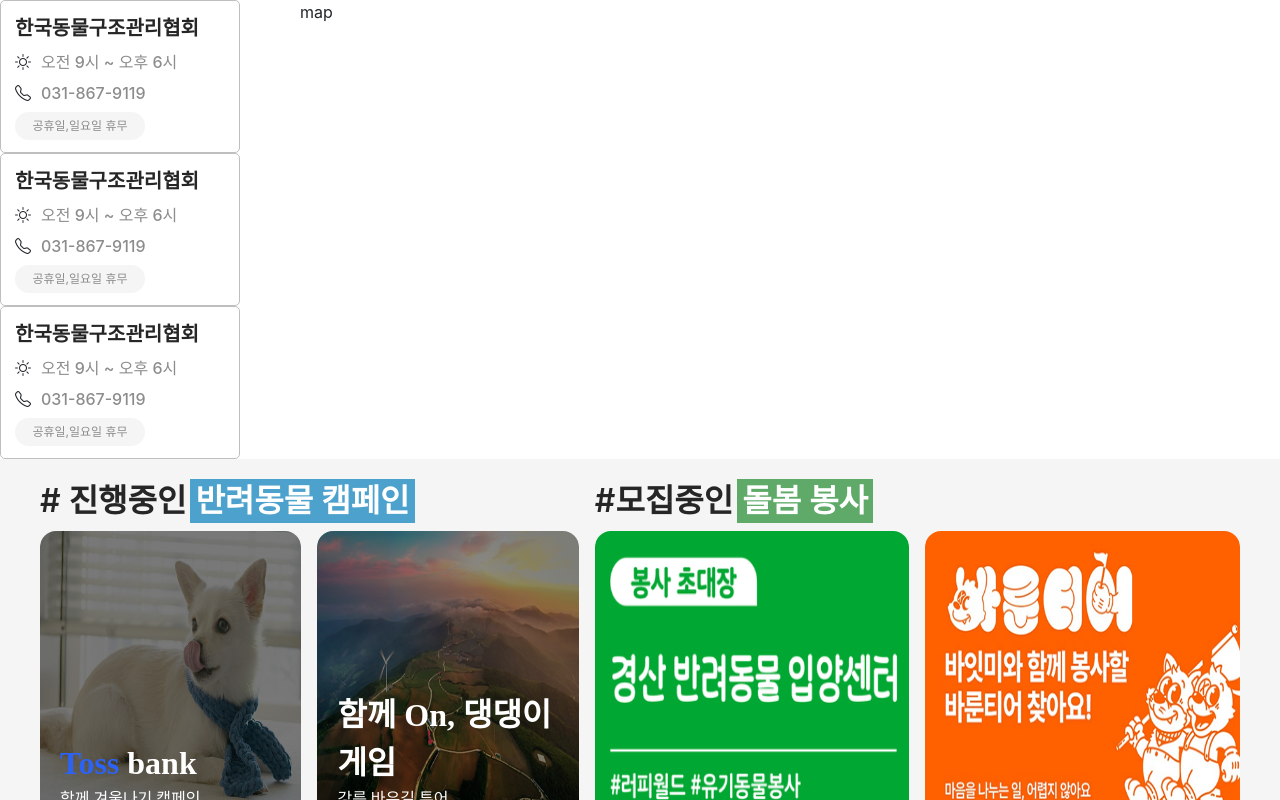
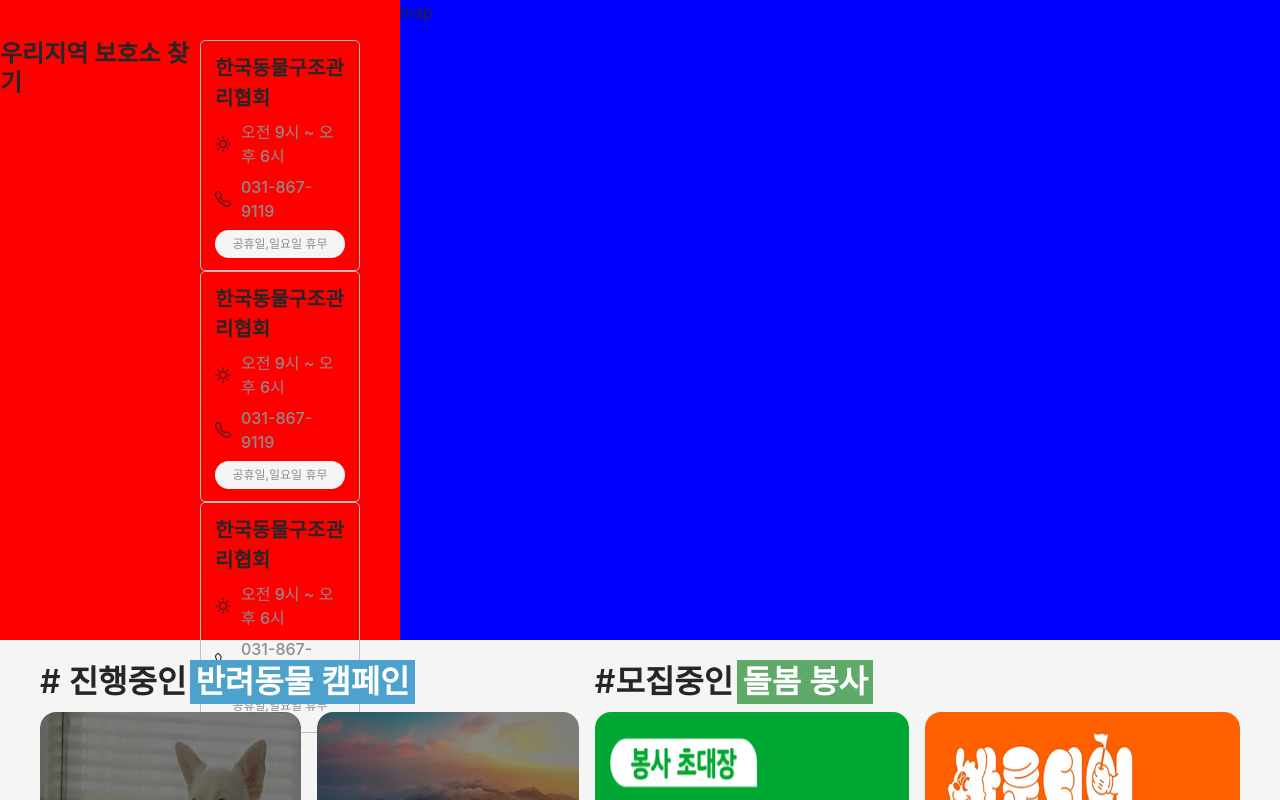
Before and after one commit to kylekim95/petner, a Vue app: page /adoption/shelter in a window 1280 px wide. Shown: the top 800 px of the page. Built offline with nearby package versions, Linux system fonts and the light colour scheme; a web font is replaced by a local one.

Commit message:
Design : 보호소 조회 레이아웃 (#47)

```diff
--- a/src/components/adoption/shelter/ShelterSearchSection.vue
+++ b/src/components/adoption/shelter/ShelterSearchSection.vue
@@ -1,4 +1,5 @@
 <script setup lang="ts">
+import TitleText from '@/components/common/TitleText.vue';
 import ShelterCard from './ShelterCard.vue';
 import ANIMAL_SHELTERS from '@/constants/mock/animalShelter';
 </script>
@@ -6,9 +7,12 @@ import ANIMAL_SHELTERS from '@/constants/mock/animalShelter';
 <template>
   <div class="search-wrapper d-flex">
     <div class="side-bar">
+      <TitleText size="24px" weight="600" color="gray-10">우리지역 보호소 찾기</TitleText>
+    </div>
+    <div class="side-bar">
       <ShelterCard v-for="(shelter, index) of ANIMAL_SHELTERS" :key="index" :shelter="shelter" />
     </div>
-    <div>map</div>
+    <div class="map">map</div>
   </div>
 </template>
 
@@ -16,9 +20,19 @@ import ANIMAL_SHELTERS from '@/constants/mock/animalShelter';
 .search-wrapper {
   width: 100vw;
   background-color: var(--gray-1);
+  height: 80vh;
+  max-height: 900px;
 }
 
 .side-bar {
-  width: 300px;
+  width: 15vw;
+  min-width: 200px;
+  background-color: red;
+  padding-top: 40px;
+}
+
+.map {
+  background-color: blue;
+  flex: 1;
 }
 </style>
```
